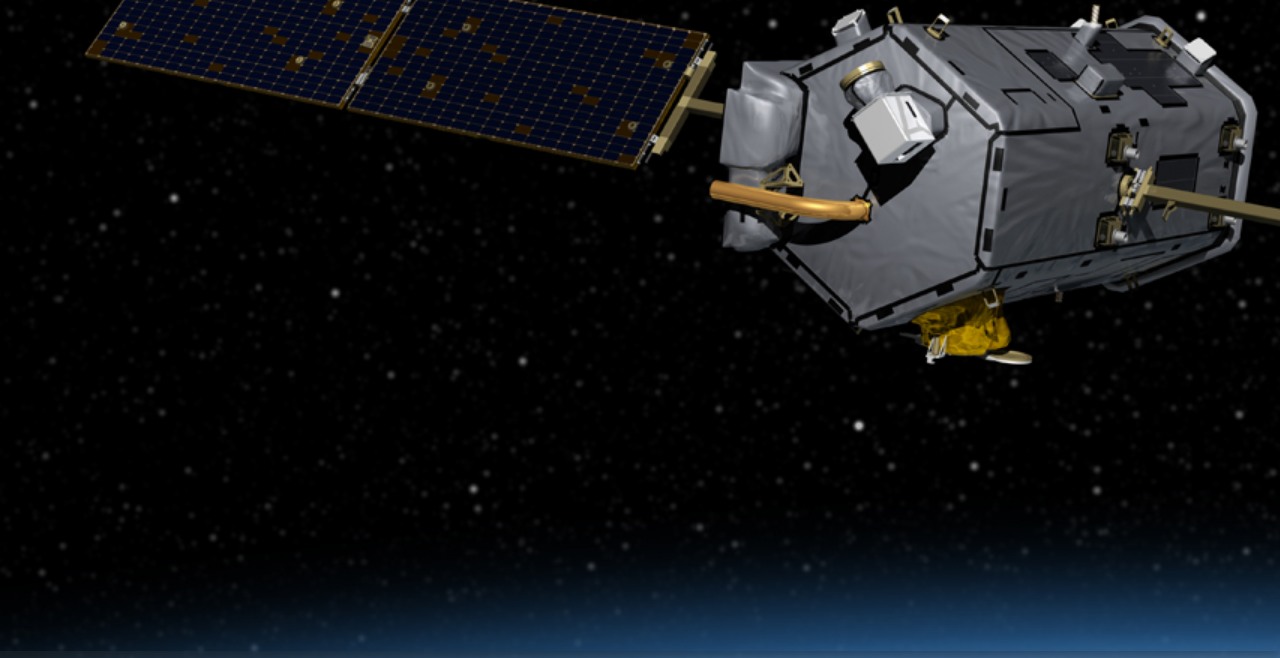
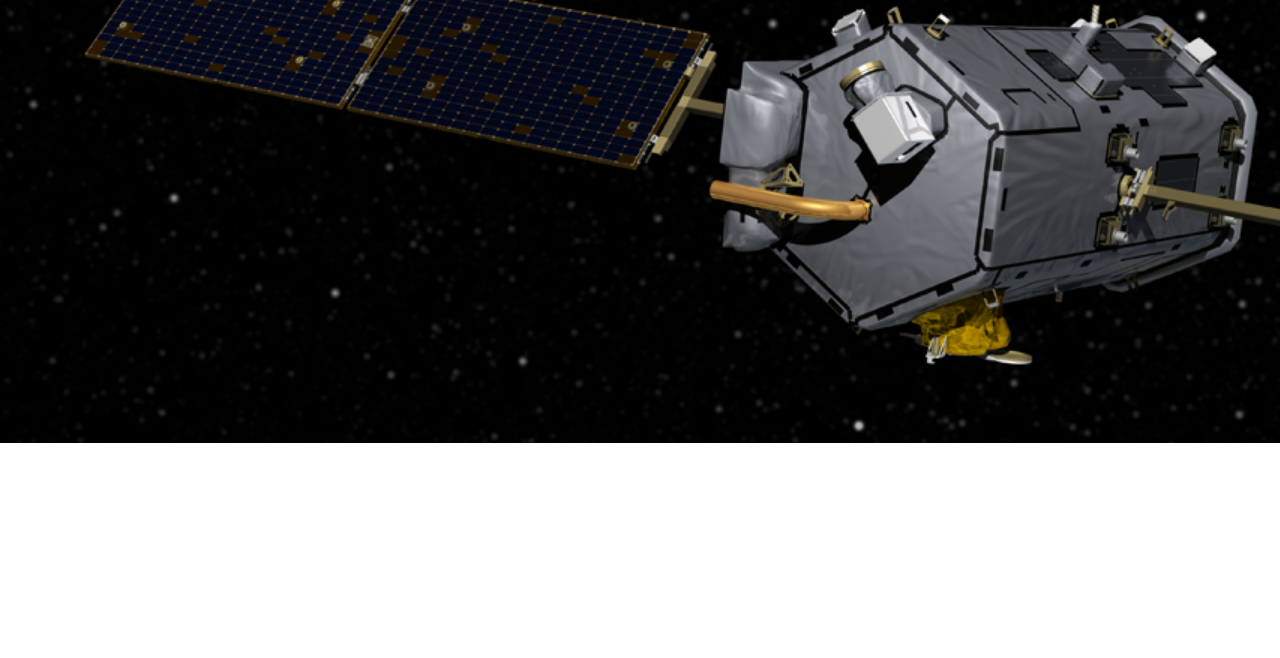
Before and after one commit to OsleneCerqueira/apodNasa, a plain HTML site: page index.html in a window 1280 px wide. Shown: the part 357-1015 px from the top of the page. After the commit the page ends 800 px from the top, so only its background shows below. Drawn offline with nearby package versions, Linux system fonts and the light colour scheme; a web font is replaced by a local one.

Commit message:
Alteração CSS

```diff
--- a/CSS/style.css
+++ b/CSS/style.css
@@ -11,7 +11,6 @@
 
 body{
     width: 100%;
-    min-height: 100vh;
     background: no-repeat;
     background-image: url(../IMG/314184main_oco_wall6_1600x1200.jpg);
     background-size: 300vh;
@@ -91,12 +90,14 @@ body{
     display:flex;
     flex-direction: column;
     width: 100%;
-    min-height:100vh;
+    /* min-height:100vh; */
+    height: 100%;
     padding: 30px;
     align-items: center;
     text-align: center;
     align-content: space-between;
 }
+
 
 .img-apod{
     width: 100%;
@@ -107,7 +108,7 @@ body{
 .font{
     color: bisque;
     font-family: 'Cormorant Garamond', serif;
-    font-size:20px
+    font-size:20px;
 
 }
 .rodape{
```
